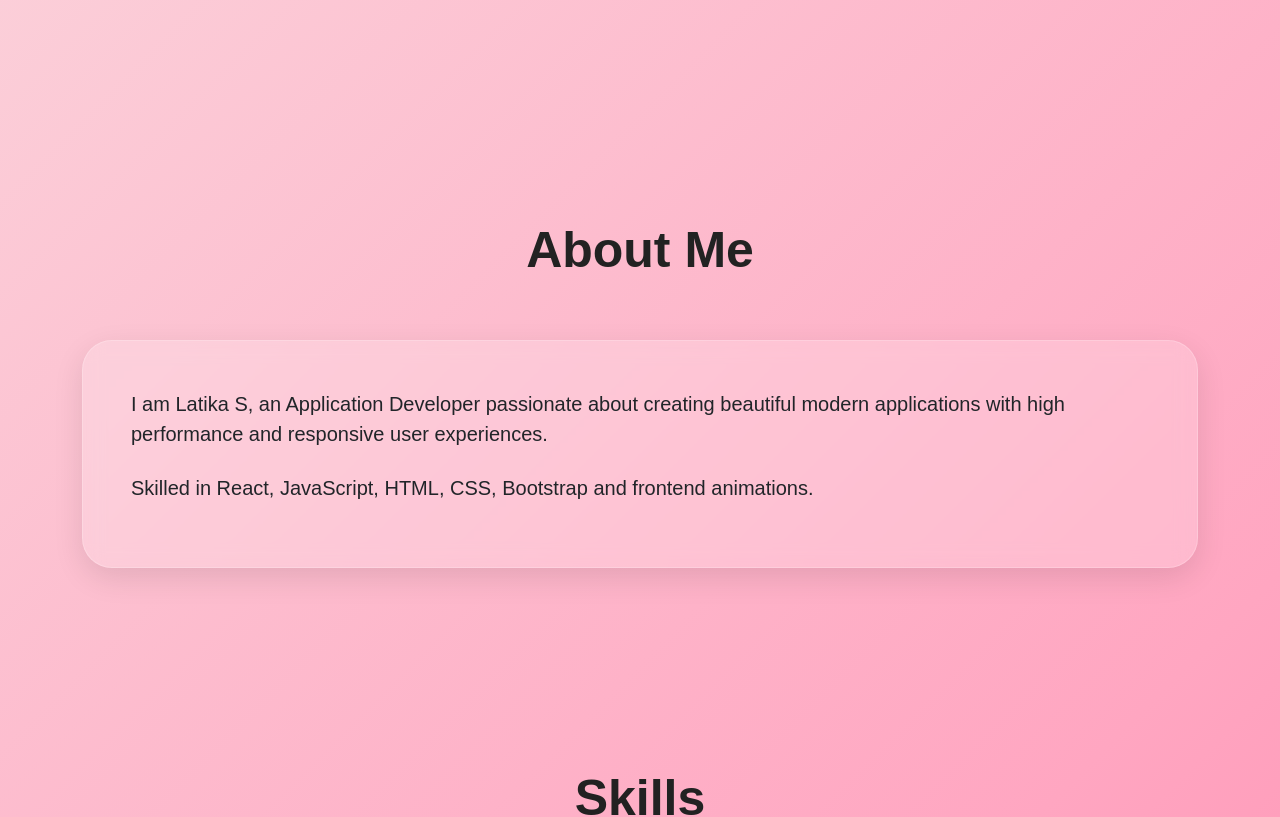
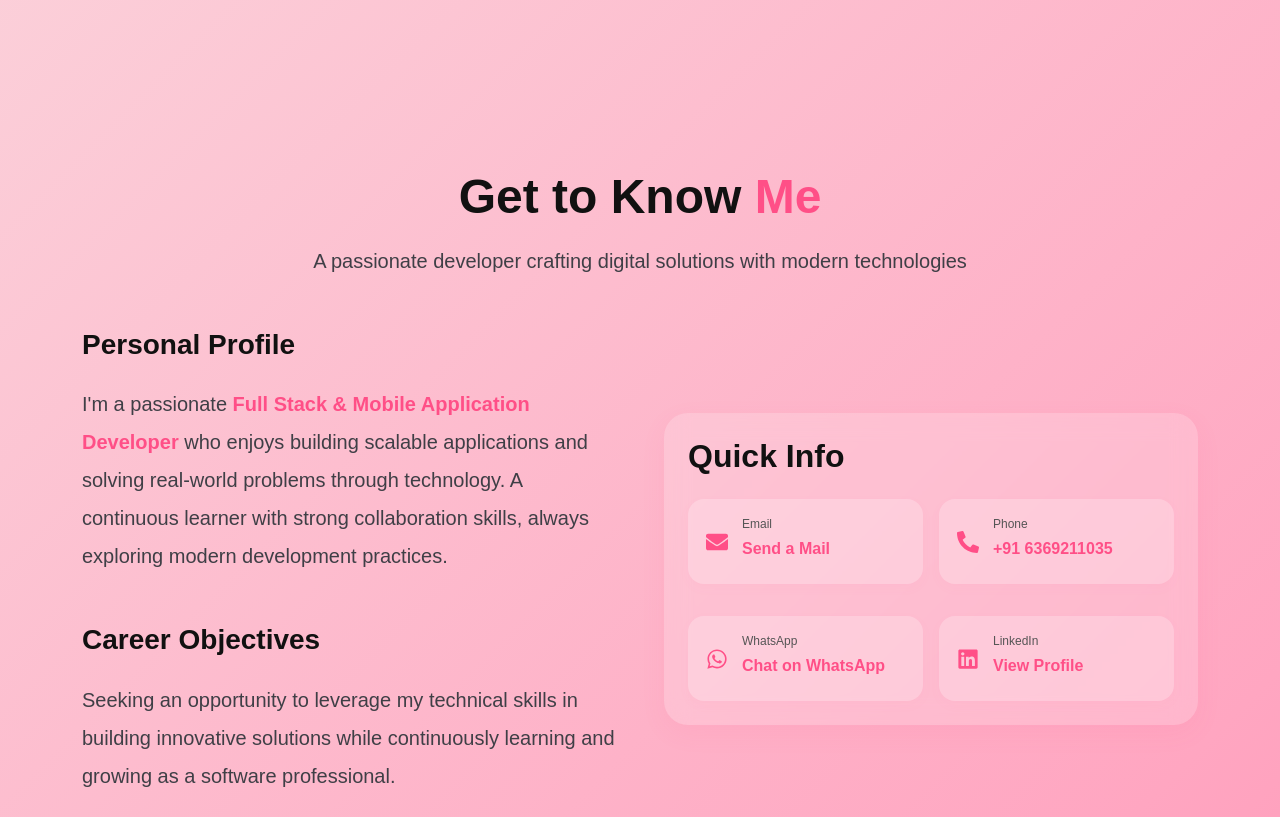
Before and after one commit to Harish2915/latika_portfolio, a React (Vite) app: page / in a window 1280 px wide. Shown: the part 680-1497 px from the top of the page. Built offline with nearby package versions, Linux system fonts and the light colour scheme.

Commit message:
feat: enhance About and Hero sections with new content and styling

```diff
--- a/src/App.css
+++ b/src/App.css
@@ -1116,3 +1116,175 @@ footer {
     font-size: 15px;
   }
 }
+
+/* ========================= */
+/* ABOUT SECTION FIX */
+/* ========================= */
+
+/* #about {
+  background: linear-gradient(
+    135deg,
+    #f8c8d8,
+    #f6b6cb,
+    #f4a9c3
+  );
+  min-height: 100vh;
+} */
+
+/* HEADING */
+
+#about .display-5,
+#about h1,
+#about h2,
+#about h3 {
+  color: #111 !important;
+  font-weight: 800;
+}
+
+/* SUB TEXT */
+
+#about p {
+  color: #3f3f46 !important;
+  line-height: 1.9;
+  font-size: 18px;
+}
+
+/* HIGHLIGHT */
+
+#about .text-primary {
+  color: #ff4f87 !important;
+  font-weight: 700;
+}
+
+/* ========================= */
+/* COMPACT GLASS CARD */
+/* ========================= */
+
+.glass-card {
+  background: rgba(255,255,255,0.18);
+
+  backdrop-filter: blur(12px);
+
+  border-radius: 24px;
+
+  padding: 24px;
+
+  width: 100%;
+
+  border: none; /* removed lines */
+
+  box-shadow:
+    0 8px 24px rgba(255, 93, 143, 0.08);
+}
+
+/* GRID SPACING */
+
+.glass-card .row {
+  row-gap: 16px;
+}
+
+/* SAME SIZE */
+
+.glass-card .col-md-6 {
+  display: flex;
+}
+
+/* ========================= */
+/* INFO CARD */
+/* ========================= */
+
+.info-card {
+  width: 100%;
+  height: 100%;
+
+  min-height: 85px;
+
+  display: flex;
+  align-items: center;
+
+  gap: 14px;
+
+  padding: 16px 18px;
+
+  border-radius: 16px;
+
+  background: rgba(255,255,255,0.22);
+
+  border: none; /* removed white border */
+
+  transition: 0.35s ease;
+
+  box-shadow:
+    0 4px 12px rgba(255, 93, 143, 0.04);
+}
+
+.info-card:hover {
+  transform: translateY(-4px);
+
+  background: rgba(255,255,255,0.34);
+}
+
+/* ICON */
+
+.info-icon {
+  font-size: 22px;
+  color: #ff4f87;
+
+  flex-shrink: 0;
+}
+
+/* CONTENT */
+
+.info-card div {
+  flex: 1;
+}
+
+.info-card small {
+  display: block;
+
+  font-size: 12px;
+
+  color: #555;
+
+  margin-bottom: 2px;
+}
+
+/* LINK */
+
+.info-card a {
+  color: #ff4f87;
+
+  text-decoration: none;
+
+  font-size: 16px;
+
+  font-weight: 700;
+
+  line-height: 1.3;
+}
+
+/* ========================= */
+/* MOBILE */
+/* ========================= */
+
+@media (max-width: 768px) {
+
+  .glass-card {
+    padding: 18px;
+    border-radius: 20px;
+  }
+
+  .info-card {
+    min-height: 78px;
+
+    padding: 14px 16px;
+  }
+
+  .info-card a {
+    font-size: 14px;
+  }
+
+  .info-icon {
+    font-size: 20px;
+  }
+}
--- a/src/components/About.jsx
+++ b/src/components/About.jsx
@@ -1,27 +1,149 @@
 // src/components/About.jsx
+
+import {
+  FaEnvelope,
+  FaPhoneAlt,
+  FaWhatsapp,
+  FaLinkedin,
+} from "react-icons/fa";
 
 function About() {
   return (
-    <section id="about">
+    <section id="about" className="py-5">
       <div className="container">
 
-        <h1 className="title">
-          About Me
-        </h1>
+        {/* Heading */}
+        <div className="text-center mb-5">
+          <h1 className="fw-bold display-5">
+            Get to Know <span className="text-primary">Me</span>
+          </h1>
 
-        <div className="glass p-5" data-aos="zoom-in">
+          <p className="text-secondary fs-5 mt-3">
+            A passionate developer crafting digital solutions
+            with modern technologies
+          </p>
+        </div>
 
-          <p className="fs-5">
-            I am Latika S, an Application Developer
-            passionate about creating beautiful modern
-            applications with high performance and
-            responsive user experiences.
-          </p>
+        {/* Main Content */}
+        <div className="row align-items-center g-5">
 
-          <p className="fs-5 mt-4">
-            Skilled in React, JavaScript, HTML, CSS,
-            Bootstrap and frontend animations.
-          </p>
+          {/* Left Side */}
+          <div className="col-lg-6" data-aos="fade-right">
+
+            <h3 className="fw-bold mb-4">
+              Personal Profile
+            </h3>
+
+            <p className="fs-5 text-secondary">
+              I'm a passionate <span className="text-primary fw-bold">
+                Full Stack & Mobile Application Developer
+              </span> who enjoys building scalable applications
+              and solving real-world problems through technology.
+              A continuous learner with strong collaboration skills,
+              always exploring modern development practices.
+            </p>
+
+            <h3 className="fw-bold mt-5 mb-4">
+              Career Objectives
+            </h3>
+
+            <p className="fs-5 text-secondary">
+              Seeking an opportunity to leverage my technical
+              skills in building innovative solutions while
+              continuously learning and growing as a software professional.
+            </p>
+
+          </div>
+
+          {/* Right Side */}
+          <div className="col-lg-6" data-aos="fade-left">
+
+            <div className="glass-card p-4">
+
+              <h2 className="fw-bold mb-4">
+                Quick Info
+              </h2>
+
+              <div className="row g-3">
+
+                {/* Email */}
+                <div className="col-md-6">
+                  <div className="info-card">
+                    <FaEnvelope className="info-icon" />
+
+                    <div>
+                      <small>Email</small>
+                      <h5>
+                        <a
+                          href="mailto:latikasasikala@gmail.com"
+                          target="_blank"
+                        >
+                          Send a Mail
+                        </a>
+                      </h5>
+                    </div>
+                  </div>
+                </div>
+
+                {/* Phone */}
+                <div className="col-md-6">
+                  <div className="info-card">
+                    <FaPhoneAlt className="info-icon" />
+
+                    <div>
+                      <small>Phone</small>
+                      <h5>
+                        <a href="tel:+916369211035">
+                          +91 6369211035
+                        </a>
+                      </h5>
+                    </div>
+                  </div>
+                </div>
+
+                {/* WhatsApp */}
+                <div className="col-md-6">
+                  <div className="info-card">
+                    <FaWhatsapp className="info-icon" />
+
+                    <div>
+                      <small>WhatsApp</small>
+                      <h5>
+                        <a
+                          href="https://wa.me/916369211035"
+                          target="_blank"
+                        >
+                          Chat on WhatsApp
+                        </a>
+                      </h5>
+                    </div>
+                  </div>
+                </div>
+
+                {/* LinkedIn */}
+                <div className="col-md-6">
+                  <div className="info-card">
+                    <FaLinkedin className="info-icon" />
+
+                    <div>
+                      <small>LinkedIn</small>
+                      <h5>
+                        <a
+                          href="http://www.linkedin.com/in/latika-sivakumar-40a3982bb"
+                          target="_blank"
+                        >
+                          View Profile
+                        </a>
+                      </h5>
+                    </div>
+                  </div>
+                </div>
+
+              </div>
+
+            </div>
+
+          </div>
 
         </div>
 
--- a/src/components/Hero.jsx
+++ b/src/components/Hero.jsx
@@ -4,9 +4,10 @@ import {
   FaArrowRight,
   FaCode,
   FaLaptopCode,
-  FaPalette
+  FaPalette,
+  FaReact,
 } from "react-icons/fa";
-
+import { FaFlutter } from "react-icons/fa6";
 import profile from "../../public/profile1.jpg";
 
 function Hero() {
@@ -24,13 +25,13 @@ function Hero() {
             </h1>
 
             <h2 className="hero-sub">
-              Building Beautiful Digital Experiences
+              Turning Ideas into Smart Mobile Applications
             </h2>
 
             <p className="hero-text">
-              Passionate about crafting responsive,
-              animated and high-performance applications
-              with modern UI/UX experiences.
+              Passionate mobile application developer focused on building
+              smooth, user-friendly, and high-performance apps with
+              modern designs and real-world functionality.
             </p>
 
             <div className="hero-buttons">
@@ -93,11 +94,11 @@ function Hero() {
             </div>
 
             <div className="floating-icon icon2">
-              <FaLaptopCode />
+              <FaFlutter />
             </div>
 
             <div className="floating-icon icon3">
-              <FaPalette />
+              <FaReact />
             </div>
 
           </div>
```
